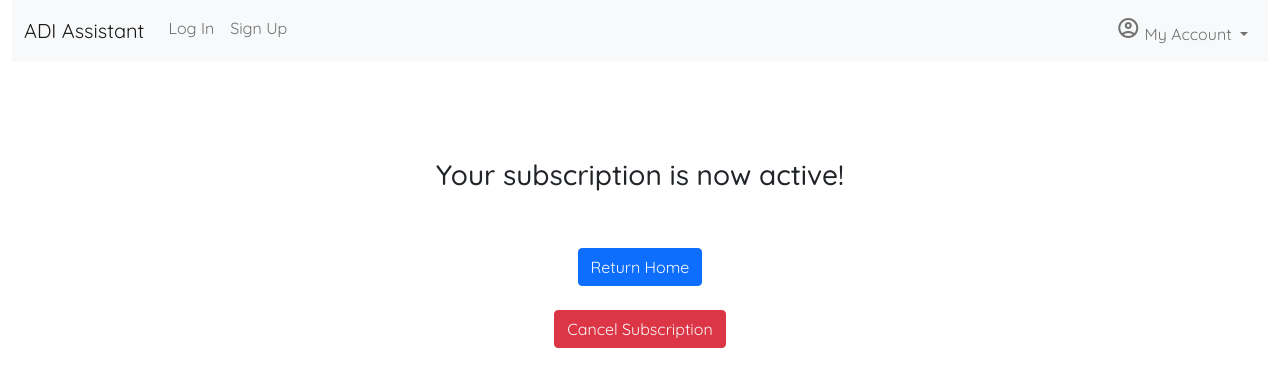
After one commit to martinbannister/CI_MS4_ADI_Assistant, a Django app: page /subscriptions/complete/ in a window 1280 px wide. The commit adds this page. Shown: the top 387 px of the page. Run offline with Django 3.2, Linux system fonts and the light colour scheme.

Commit message:
FEAT(payments): add checkout & complete views & urls, add complete template
and amend checkout paths

```diff
--- a/payments/urls.py
+++ b/payments/urls.py
@@ -1,7 +1,10 @@
 from django.urls import path, include
-from .views import checkout
+from . import views
 
 urlpatterns = [
     path('stripe/', include('djstripe.urls', namespace='djstripe')),
-    path('checkout/', checkout, name='checkout'),
+    path('checkout/', views.checkout, name='checkout'),
+    path("create-subscription/", views.create_subscription, name="create_sub"),
+    path("complete/", views.complete, name="complete"),
+    path("cancel/", views.cancel, name="cancel"),
 ]
--- a/payments/views.py
+++ b/payments/views.py
@@ -1,9 +1,10 @@
 from django.shortcuts import render, redirect
 import stripe
 import json
-from django.http import JsonResponse
+from django.http import JsonResponse, HttpResponse
 from djstripe.models import Product
 from django.contrib.auth.decorators import login_required
+import djstripe
 
 
 @login_required
@@ -13,3 +14,80 @@ def checkout(request):
         'products': products,
     }
     return render(request, "payments_checkout.html", context)
+
+
+@login_required
+def create_subscription(request):
+    if request.method == 'POST':
+        # Reads application/json and returns a response
+        data = json.loads(request.body)
+        payment_method = data['payment_method']
+        stripe.api_key = djstripe.settings.STRIPE_SECRET_KEY
+
+        payment_method_obj = stripe.PaymentMethod.retrieve(payment_method)
+        djstripe.models.PaymentMethod.sync_from_stripe_data(payment_method_obj)
+
+        try:
+            # This creates a new Customer and attaches the PaymentMethod in one API call.
+            customer = stripe.Customer.create(
+                payment_method=payment_method,
+                email=request.user.email,
+                invoice_settings={
+                    'default_payment_method': payment_method
+                }
+            )
+
+            djstripe_customer = (
+                djstripe.models.Customer.sync_from_stripe_data(customer)
+            )
+            request.user.userprofile.stripeCustomer = djstripe_customer
+            request.user.userprofile.stripeCustomerId = customer.id
+
+            # At this point, associate the ID of the Customer object with your
+            # own internal representation of a customer, if you have one.
+            # print(customer)
+
+            # Subscribe the user to the subscription created
+            subscription = stripe.Subscription.create(
+                customer=customer.id,
+                items=[
+                    {
+                        "price": data["price_id"],
+                    },
+                ],
+                expand=["latest_invoice.payment_intent"]
+            )
+
+            djstripe_subscription = (
+                djstripe.models.Subscription.sync_from_stripe_data(
+                    subscription
+                )
+            )
+
+            request.user.userprofile.stripeSubscription = djstripe_subscription
+            request.user.userprofile.stripeSubscriptionId = subscription.id
+            request.user.save()
+
+            return JsonResponse(subscription)
+        except Exception as e:
+            return JsonResponse({'error': (e.args[0])}, status=403)
+    else:
+        return HttpResponse('request method not allowed')
+
+
+def complete(request):
+    return render(request, "payment_complete.html")
+
+
+def cancel(request):
+    if request.user.is_authenticated:
+        sub_id = request.user.userprofile.stripeSubscription.id
+
+    stripe.api_key = djstripe.settings.STRIPE_SECRET_KEY
+
+    try:
+        stripe.Subscription.delete(sub_id)
+    except Exception as e:
+        return JsonResponse({'error': (e.args[0])}, status=403)
+
+    return redirect("home")
--- /dev/null
+++ b/templates/payment_complete.html
@@ -0,0 +1,12 @@
+{% extends 'base.html' %}
+
+{% block content %}
+    <div class="container text-center">
+        <br><br><br><br>
+        <h3>Your subscription is now active!</h3>
+        <br><br>
+        <a class="btn btn-primary text-light" href="/">Return Home</a>
+        <br><br>
+        <a class="btn btn-danger text-light" href="/subscriptions/cancel">Cancel Subscription</a>
+    </div>
+{% endblock content %}
--- a/templates/payments_checkout.html
+++ b/templates/payments_checkout.html
@@ -156,7 +156,7 @@
                         price_id: document.getElementById("priceId").innerHTML,
                         payment_method: result.paymentMethod.id,
                     };
-                    fetch("/create-sub", {
+                    fetch("/subscriptions/create-subscription/", {
                         method: 'POST',
                         headers: {
                             'Content-Type': 'application/json',
@@ -174,7 +174,7 @@
                         return result;
                     }).then((result) => {
                         if (result && result.status === 'active') {
-                        window.location.href = '/complete';
+                        window.location.href = '/subscriptions/complete/';
                         };
                     }).catch(function (error) {
                         displayError(result.error.message);
```
